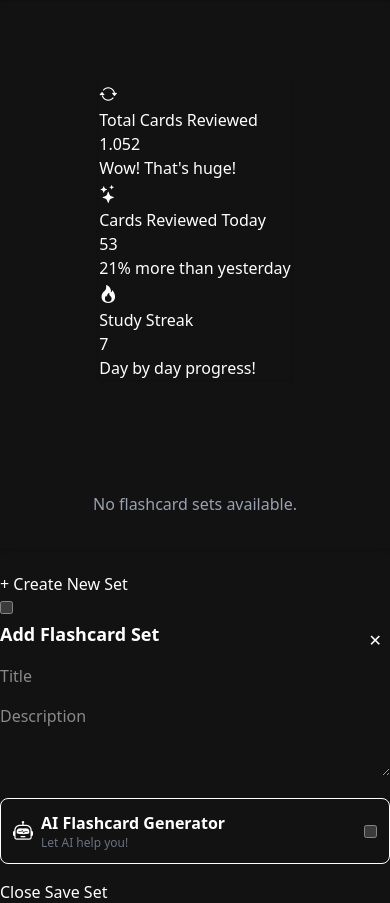
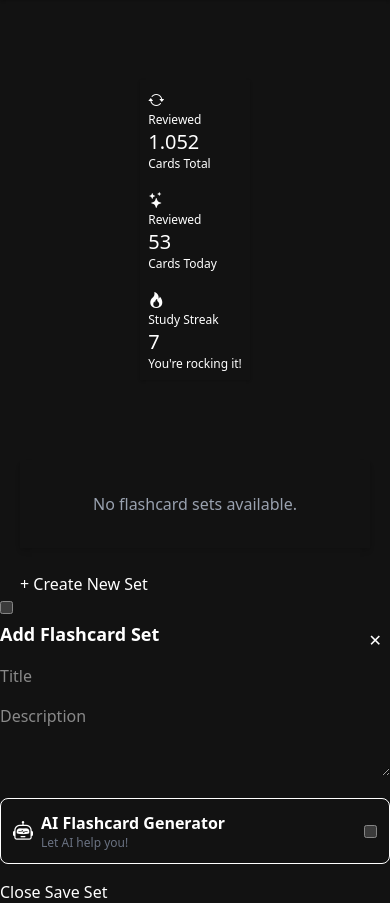
Before and after one commit to reivelrei/Mnemos, a Django app: page /flashcards/ in a window 390 px wide. Shown: the part 124-1027 px from the top of the page. Run offline with Django 5.2, Linux system fonts and the light colour scheme; the visitor is signed in with stand-in values (Sample User, id 1); data that the repository does not hold is empty; some libraries are stand-ins or nearby versions.

Commit message:
refactor: Adjust responsiveness of basic visual statistics component

```diff
--- a/templates/flashcards/index.html
+++ b/templates/flashcards/index.html
@@ -2,6 +2,7 @@
 {% block title %}Home{% endblock %}
 {% block content %}
 
+    <div class="px-5">
         {% include "stats.html" %}
 
         <!-- Flashcard Sets -->
@@ -51,7 +52,7 @@
                 + Create New Set
             </label>
         </div>
-
+    </div>
 
     <!-- Add Modal -->
     <input type="checkbox" id="addFlashcardSetModal" class="modal-toggle">
--- a/templates/stats.html
+++ b/templates/stats.html
@@ -1,34 +1,34 @@
 {% block stats %}
 
 <div class="flex justify-center w-full mt-20">
-        <div class="stats stats-vertical lg:stats-horizontal shadow">
-            <div class="stat">
+    <div class="stats shadow md:w-auto">
+        <div class="stat p-2 md:p-4">
             <div class="stat-figure text-primary">
-                    <i class="bi bi-arrow-repeat text-lg"></i>
-
+                <i class="bi bi-arrow-repeat text-base md:text-lg"></i>
             </div>
-                <div class="stat-title">Total Cards Reviewed</div>
-                <div class="stat-value text-primary">1.052</div>
-                <div class="stat-desc">Wow! That's huge!</div>
+            <div class="stat-title text-xs md:text-sm">Reviewed</div>
+            <div class="stat-value text-primary text-xl md:text-3xl">1.052</div>
+            <div class="stat-desc text-xs md:text-sm">Cards Total</div>
         </div>
 
-            <div class="stat">
+        <div class="stat p-2 md:p-4">
             <div class="stat-figure text-secondary">
-                    <i class="bi bi-stars text-lg"></i>
+                 <i class="bi bi-stars text-base md:text-lg"></i>
             </div>
-                <div class="stat-title">Cards Reviewed Today</div>
-                <div class="stat-value text-secondary">53</div>
-                <div class="stat-desc">21% more than yesterday</div>
+             <div class="stat-title text-xs md:text-sm">Reviewed</div>
+             <div class="stat-value text-secondary text-xl md:text-3xl">53</div>
+             <div class="stat-desc text-xs md:text-sm">Cards Today</div>
         </div>
 
-            <div class="stat">
+        <div class="stat p-2 md:p-4">
             <div class="stat-figure">
-                    <i class="bi bi-fire text-lg"></i>
+                 <i class="bi bi-fire text-base md:text-lg"></i>
             </div>
-                <div class="stat-title">Study Streak</div>
-                <div class="stat-value">7</div>
-                <div class="stat-desc">Day by day progress!</div>
+            <div class="stat-title text-xs md:text-sm">Study Streak</div>
+            <div class="stat-value text-xl md:text-3xl">7</div>
+             <div class="stat-desc text-xs md:text-sm">You're rocking it!</div>
         </div>
+
     </div>
 </div>
 
```
Lines whose indentation alone changed are shown as unchanged.
